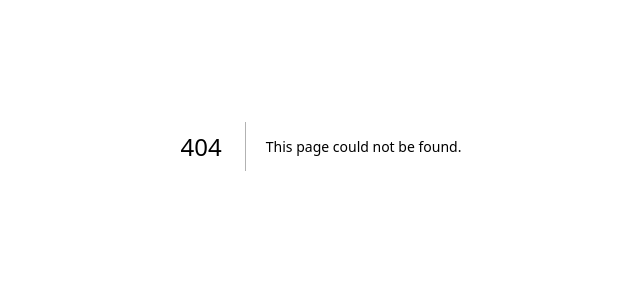
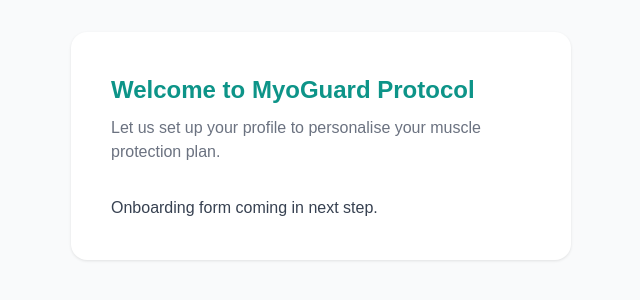
Before and after one commit to MyoGuardProtocol/myoguard-web, a Next.js app: page /onboarding in a window 1280 px wide. Before the commit this address had no page. Shown: the part 254-554 px from the top of the page, without its empty margins (319-959 px from the left). Built offline with nearby package versions, Linux system fonts and the light colour scheme.

Commit message:
Sprint 2 - Add onboarding and dashboard structure

```diff
--- /dev/null
+++ b/app/onboarding/page.tsx
@@ -0,0 +1,11 @@
+export default function OnboardingPage() {
+  return (
+    <div style={{ minHeight: '100vh', backgroundColor: '#f9fafb', display: 'flex', alignItems: 'center', justifyContent: 'center' }}>
+      <div style={{ backgroundColor: 'white', padding: '40px', borderRadius: '16px', maxWidth: '500px', width: '100%', boxShadow: '0 1px 3px rgba(0,0,0,0.1)' }}>
+        <h1 style={{ color: '#0d9488', fontSize: '24px', fontWeight: 'bold', marginBottom: '8px' }}>Welcome to MyoGuard Protocol</h1>
+        <p style={{ color: '#6b7280', marginBottom: '32px' }}>Let us set up your profile to personalise your muscle protection plan.</p>
+        <p style={{ color: '#374151' }}>Onboarding form coming in next step.</p>
+      </div>
+    </div>
+  )
+}
```
